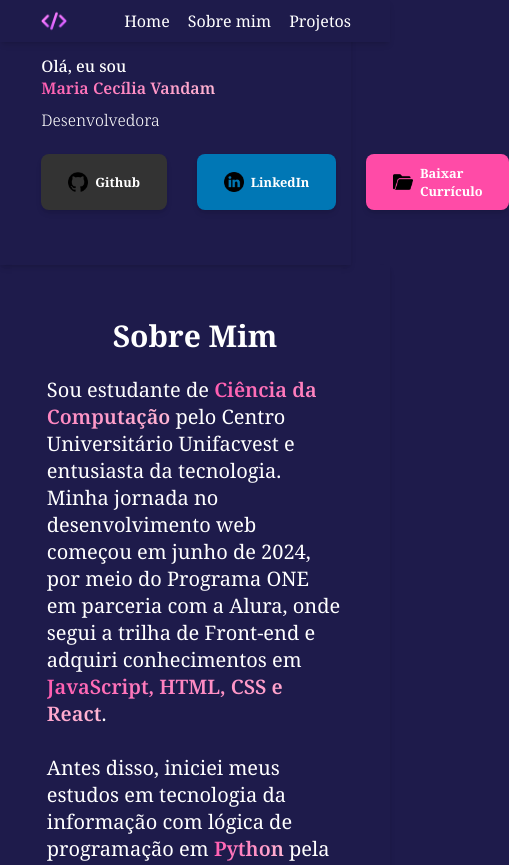
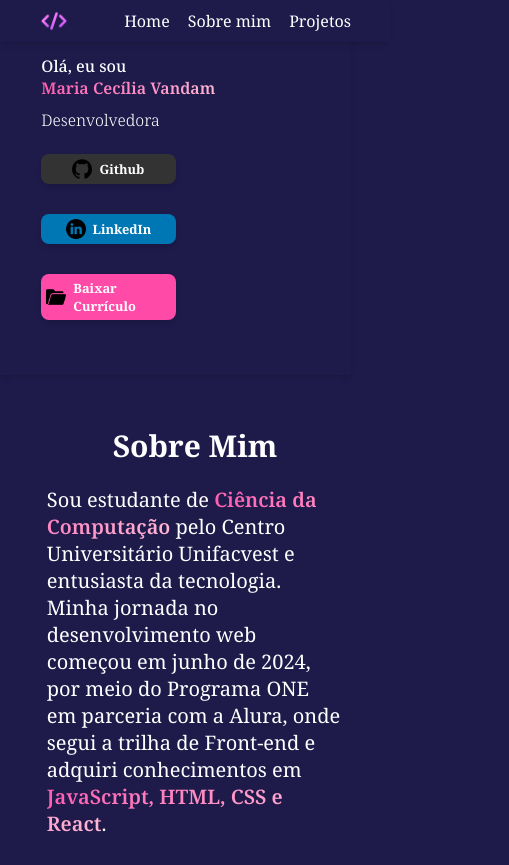
Before and after one commit to ceciliahorta/Portfolio, a plain HTML site: page index.html in a window 390 px wide. Shown: the top 865 px of the page, 509 px wide, since content can reach past the window. Drawn offline with Linux system fonts and the light colour scheme.

Commit message:
Alterações

```diff
--- a/styles.css
+++ b/styles.css
@@ -257,7 +257,7 @@ strong {
 
     .link {
         font-size: 0.9rem;
-        padding: 8px 15px;
+        padding: 8px 10px;
     }
 }
 
@@ -268,8 +268,8 @@ strong {
     .navbar ul { gap: 18px; }
     .item a, .title, .subtitle { font-size: 1rem; }
     .main { padding: 14% 2%; width: 90vw; }
-    .buttons { margin-top: 5%; gap: 30px; }
-    .button { font-size: 0.8rem; gap: 7px; padding: 10px 10%; }
+    .buttons { margin-top: 5%; gap: 30px; flex-direction: column;  width: 50%;}
+    .button { font-size: 0.8rem; gap: 7px; padding: 5px; }
     .icon { width: 20px; height: 20px; }
     .image { display: none; }
     .sobre_mim { padding: 50px 12%; }
```
